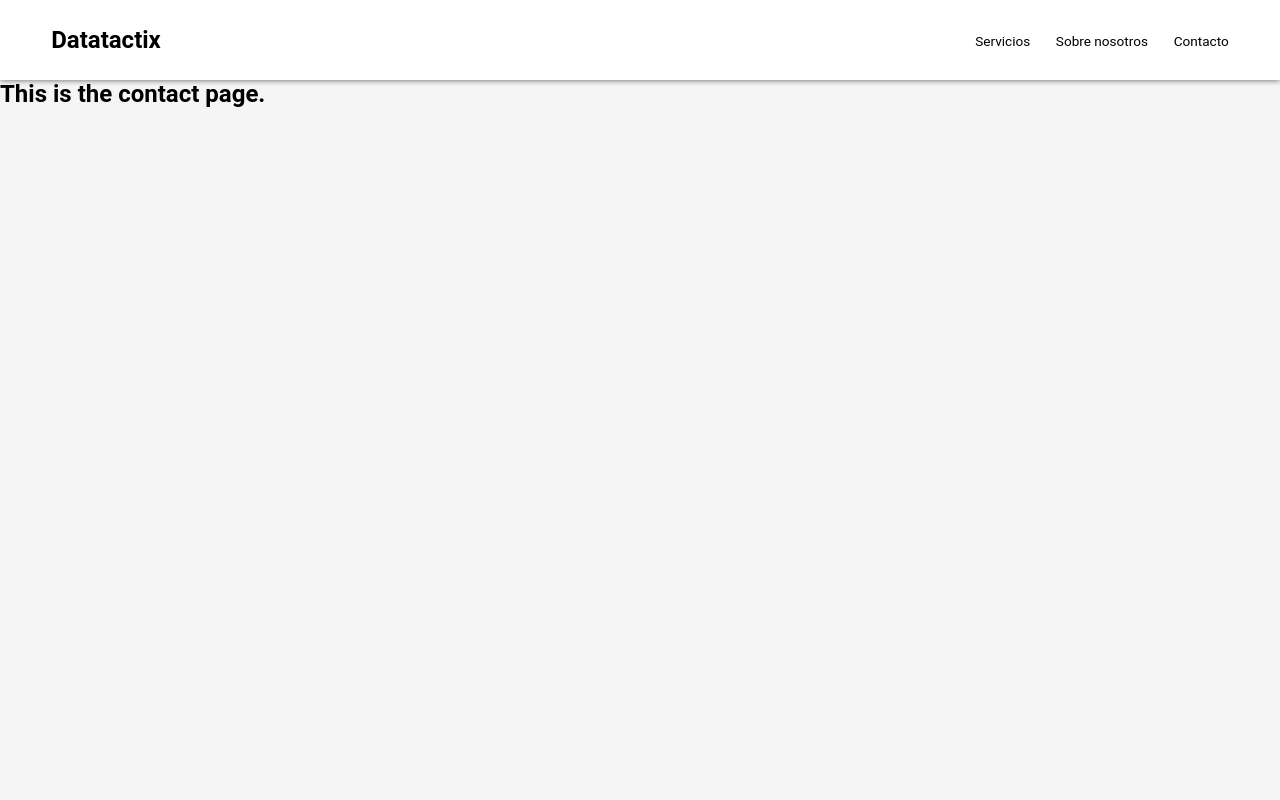
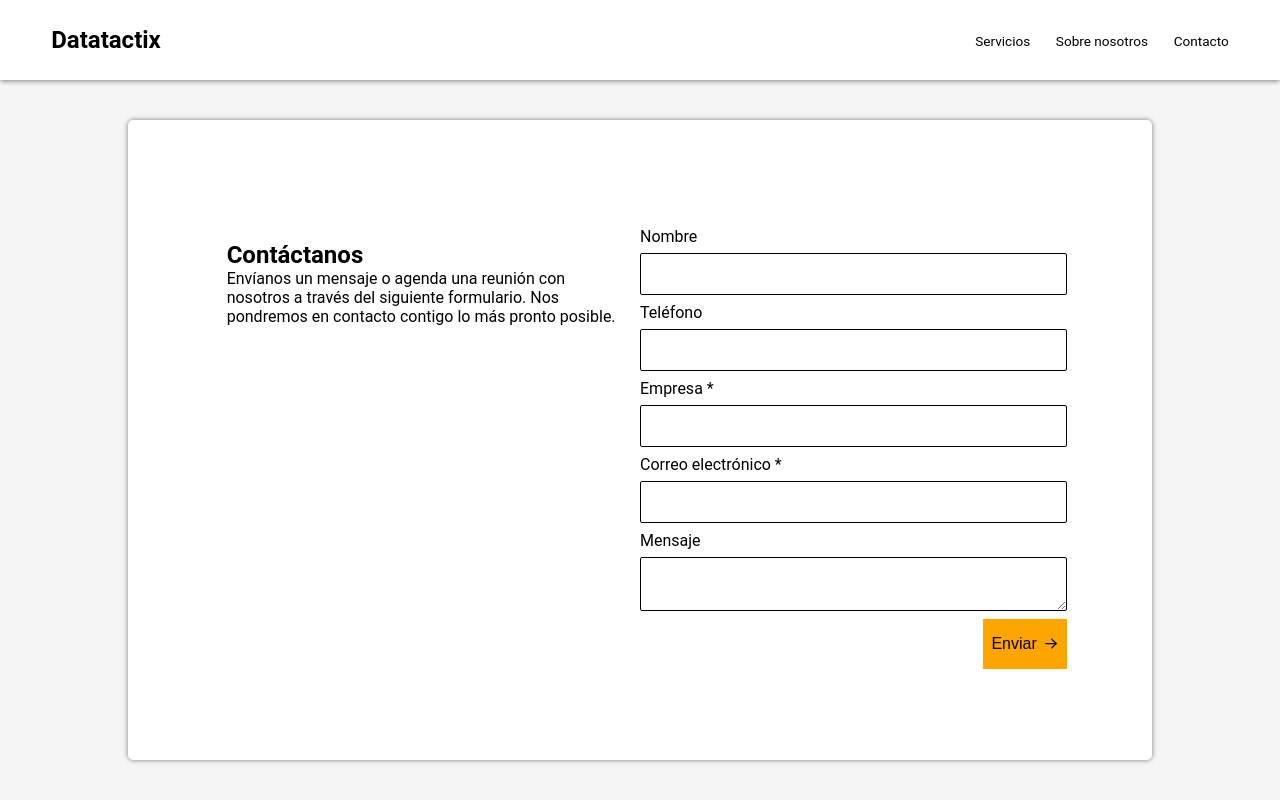
Before and after one commit to TheVisualRecklessness/Datatactix_React, a React (Create React App) app: page /Contact in a window 1280 px wide. Built offline with nearby package versions, Linux system fonts and the light colour scheme.

Commit message:
Contact form created, CSS files organized, navbar home link path switched to asterisk

```diff
--- a/src/Contact.css
+++ b/src/Contact.css
@@ -1,3 +1,51 @@
-.contact-section {
+.contact-form-section {
     padding-top: 10vh;
+    display: flex;
+    justify-content: center;
+    align-items: center;
+    height: 90vh;
 }
+
+#contact-form-article {
+    display: grid;
+    grid-template-columns: repeat(12, 1fr);
+    grid-template-rows: repeat(6, 1fr);
+    width: 80vw;
+    height: 80vh;
+    background-color: #ffffff;
+    border-radius: 5px;
+    box-shadow: 0 0 5px rgba(0, 0, 0, 0.5);
+
+    #contact-message {
+        grid-column: 2 / span 5;
+        grid-row: 2 / span 4;
+        padding: 1.8518vh 1.0416vw; /* 20px 20px */
+    }
+
+    form {
+        grid-column: 7 / span 5;
+        grid-row: 2 / span 5;
+        display: flex;
+        flex-direction: column;
+        align-items: center;
+
+        .input-form{
+            margin: 0.9259vh 0;  /* 10px */
+            padding: 1.3888vh 0.78125vw; /* 15px 15px */
+            border: 1px solid #000000;
+            border-radius: 2px;
+            font-size: 1em;
+        }
+
+        .form-group {
+            display: flex;
+            flex-direction: column;
+            width: 100%;
+        }
+    }
+}
+
+#contact-form-submit {
+    align-self: flex-end;
+    width: 6.5104vw; /* 125px */
+}
--- a/src/Home.css
+++ b/src/Home.css
@@ -19,22 +19,6 @@
     }
 }
 
-.learn-more-button {
-    display: flex;
-    align-items: center;
-    justify-content: center;
-    gap: 0.5vw;
-    text-decoration: none;
-    color: black;
-    font-size: 2vh;
-    width: 9.375vw;
-    height: 50px;
-    background-color: rgba(100, 3, 255, 0.425);
-    img {
-      width: 1.2vw;
-    }
-  }
-
 #greet-image-article {
     grid-column: 7/span 5;
     display: flex;
--- a/src/components/Contact.js
+++ b/src/components/Contact.js
@@ -1,10 +1,46 @@
 import '../Contact.css';
+import RightArrow from "../assets/right_arrow_svg.svg";
 
 const Contact = () => {
     return (
         <main>
-            <section className='contact-section'>
-                <h2>This is the contact page.</h2>
+            <section className='contact-form-section'>
+                <article id='contact-form-article'>
+                    <div id='contact-message'>
+                        <h2>Contáctanos</h2>
+                        <p>
+                            Envíanos un mensaje o agenda una reunión con nosotros
+                            a través del siguiente formulario. Nos pondremos en contacto
+                            contigo lo más pronto posible.
+                        </p>
+                    </div>
+                    <form action='/contact' method='POST'>
+                        <div className='form-group'>
+                            <label htmlFor='name'>Nombre</label>
+                            <input className='input-form' type='text' id='name' name='name' />
+                        </div>
+                        <div className='form-group'>
+                            <label htmlFor='phone'>Teléfono</label>
+                            <input className='input-form' type='tel' id='phone' name='phone' />
+                        </div>
+                        <div className='form-group'>
+                            <label htmlFor='company'>Empresa *</label>
+                            <input className='input-form' type='text' id='company' name='company' required />
+                        </div>
+                        <div className='form-group'>
+                            <label htmlFor='email'>Correo electrónico *</label>
+                            <input className='input-form' type='email' id='email' name='email' required />
+                        </div>
+                        <div className='form-group'>
+                            <label htmlFor='message'>Mensaje</label>
+                            <textarea className='input-form' id='message' name='message'></textarea>
+                        </div>
+                        <button id='contact-form-submit' type='submit' className="learn-more-button">
+                            Enviar
+                            <img src={RightArrow} alt="right arrow"></img>
+                        </button>
+                    </form>
+                </article>
             </section>
         </main>
     );
--- a/src/components/Navbar.js
+++ b/src/components/Navbar.js
@@ -18,7 +18,7 @@ const NavBar = () => {
                 </nav>
             </header>
             <Routes>
-                <Route path="/" element={<Home />}></Route>
+                <Route path="*" element={<Home />}></Route>
                 <Route path="/Services" element={<Services />}></Route>
                 <Route path="/About" element={<About />}></Route>
                 <Route path="/Contact" element={<Contact />}></Route>
--- a/src/index.css
+++ b/src/index.css
@@ -4,8 +4,25 @@
 }
 
 body {
-  margin: 0px;
-  padding: 0px;
   background-color: rgb(245, 245, 245);
   font-family: 'Roboto', sans-serif;
 }
+
+.learn-more-button {
+  display: flex;
+  align-items: center;
+  justify-content: center;
+  gap: 0.5vw; /* 9.6px */
+  text-decoration: none;
+  border: 0px;
+  color: black;
+  font-size: 2vh; /* 21.6px */
+  width: 9.375vw; /* 180px */
+  height: 50px;
+  /* background-color: rgba(100, 3, 255, 0.425); */
+  background-color: orange;
+  img {
+    width: 1.2vw;  /* 23px */
+  }
+  cursor: pointer;
+}
```
